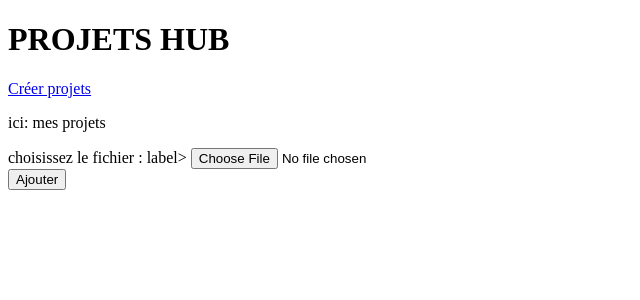
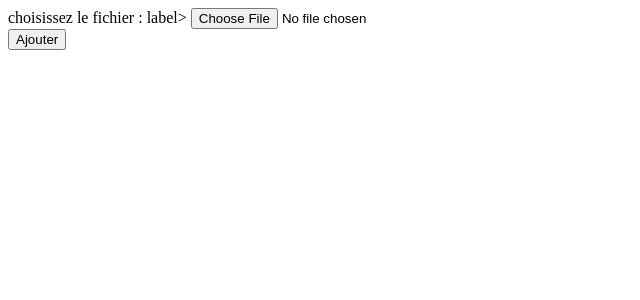
Before and after one commit to paindespik/workshop-b2, a PHP site: page /drive/drive.php in a window 1280 px wide. Shown: the top 300 px of the page, without its empty margins (0-640 px from the left). Run offline with PHP 8.4, Linux system fonts and the light colour scheme; data that the repository does not hold is empty.

Commit message:
new commit

```diff
--- a/drive/drive.php
+++ b/drive/drive.php
@@ -5,10 +5,6 @@
 </head>
 
 <body>
-
-<h1>PROJETS HUB</h1>
-<p><a href="addproject.php">Créer projets<a></p>
-<p>ici: mes projets</p>
 
 <!-- envoie de la photo au fichier d'enregistrement -->
 <form action="addFile.php" method="post" enctype="multipart/form-data" class="form-inline">
```
